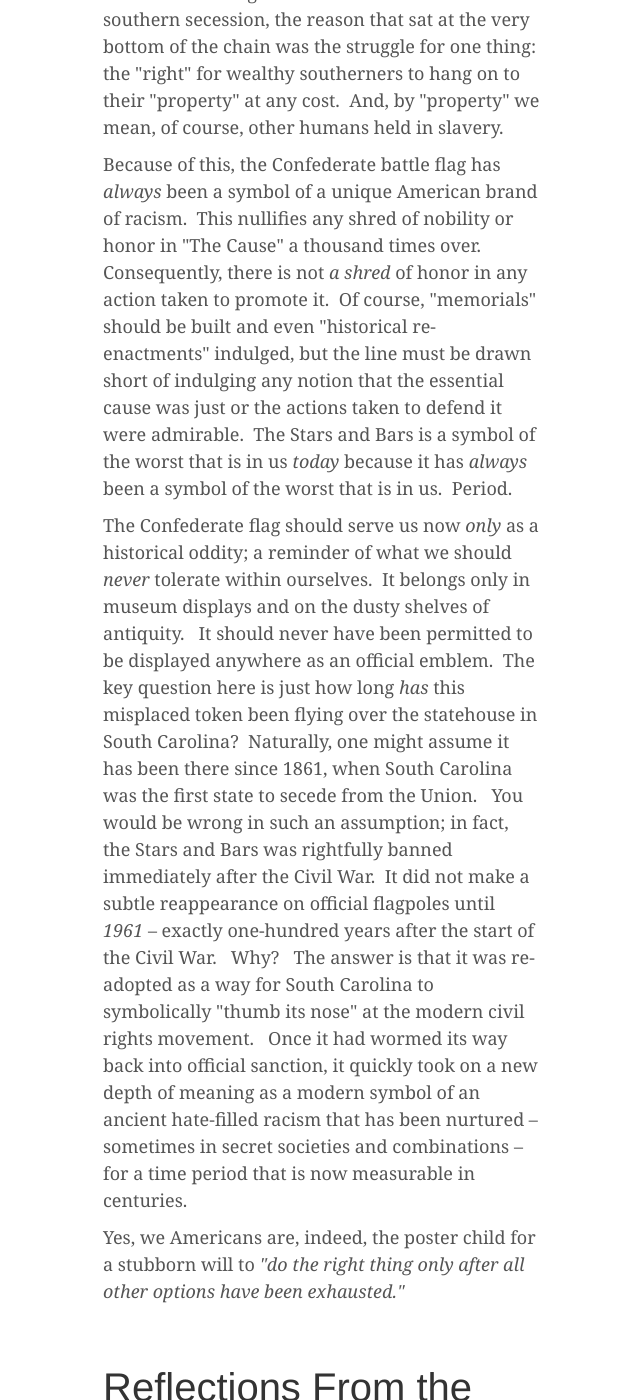
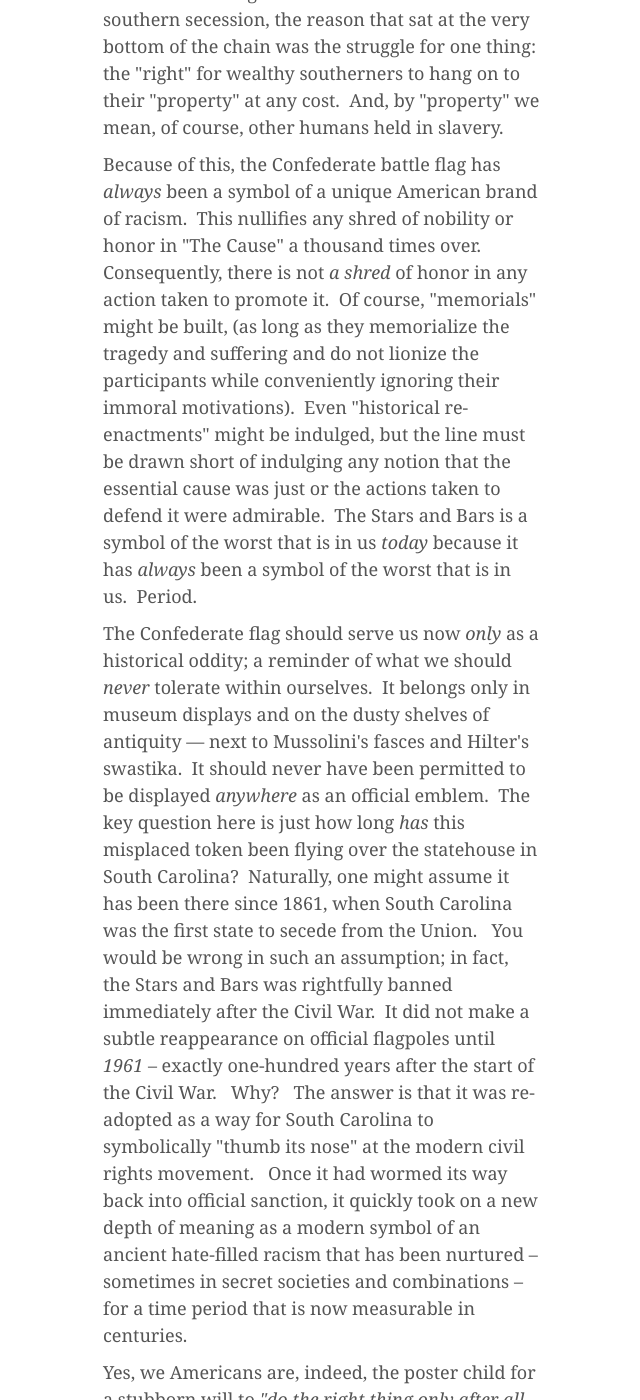
Before and after one commit to coryburt/coryburt.github.io, a Jekyll site: the page proj/bootstrap-blog/page3.html, which Jekyll copies as it is, in a window 1280 px wide and 1400 px high, scrolled down 2953 px. Shown: the whole window, without its empty margins (202-842 px from the left). Built offline with Jekyll 4.4.1, drawn with Linux system fonts in a browser that asks for light colours; nearby versions of some CDN libraries.

Commit message:
Mod to old blog post

```diff
--- a/proj/bootstrap-blog/page3.html
+++ b/proj/bootstrap-blog/page3.html
@@ -67,9 +67,9 @@ I can think of several such seminal events, including: The Boston Massacre, the
 
 <p>In any war, one side or the other <em>might</em> have a noble cause at heart, but no war was <em>ever</em> started and fought between two equally noble and honorable and righteous causes.&nbsp; Why?&nbsp; Because noble, honorable, and righteous peoples do not settle their differences with bloodshed.&nbsp; Whatever other excuses might be concocted for the cause of southern secession, the reason that sat at the very bottom of the chain was the struggle for one thing: the &quot;right&quot; for wealthy southerners to hang on to their &quot;property&quot; at any cost.&nbsp; And, by &quot;property&quot; we mean, of course, other humans held in slavery.</p>
 
-<p>Because of this, the Confederate battle flag has <em>always</em> been a symbol of a unique American brand of racism.&nbsp; This nullifies any shred of nobility or honor in &quot;The Cause&quot; a thousand times over.&nbsp; Consequently, there is not <em>a shred</em> of honor in any action taken to promote it.&nbsp; Of course, &quot;memorials&quot; should be built and even &quot;historical re-enactments&quot; indulged, but the line must be drawn short of indulging any notion that the essential cause was just or the actions taken to defend it were admirable.&nbsp; The Stars and Bars is a symbol of the worst that is in us <em>today</em> because it has <em>always</em> been a symbol of the worst that is in us. &nbsp;Period.</p>
+<p>Because of this, the Confederate battle flag has <em>always</em> been a symbol of a unique American brand of racism.&nbsp; This nullifies any shred of nobility or honor in &quot;The Cause&quot; a thousand times over.&nbsp; Consequently, there is not <em>a shred</em> of honor in any action taken to promote it.&nbsp; Of course, &quot;memorials&quot; might be built, (as long as they memorialize the tragedy and suffering and do not lionize the participants while conveniently ignoring their immoral motivations).&nbsp; Even &quot;historical re-enactments&quot; might be indulged, but the line must be drawn short of indulging any notion that the essential cause was just or the actions taken to defend it were admirable.&nbsp; The Stars and Bars is a symbol of the worst that is in us <em>today</em> because it has <em>always</em> been a symbol of the worst that is in us. &nbsp;Period.</p>
 
-<p>The Confederate flag should serve us now <em>only</em> as a historical oddity; a reminder of what we should <em>never</em> tolerate within ourselves.&nbsp; It belongs only in museum displays and on the dusty shelves of antiquity. &nbsp; It should never have been permitted to be displayed anywhere as an official emblem.&nbsp; The key question here is just how long <em>has</em> this misplaced token been flying over the statehouse in South Carolina?&nbsp; Naturally, one might assume it has been there since 1861, when South Carolina was the first state to secede from the Union. &nbsp; You would be wrong in such an assumption; in fact, the Stars and Bars was rightfully banned immediately after the Civil War. &nbsp;It did not make a subtle reappearance on official flagpoles until <em>1961</em> &ndash; exactly one-hundred years after the start of the Civil War. &nbsp; Why? &nbsp; The answer is that it was re-adopted as a way for South Carolina to symbolically &quot;thumb its nose&quot; at the modern civil rights movement. &nbsp; Once it had wormed its way back into official sanction, it quickly took on a new depth of meaning as a modern symbol of an ancient hate-filled racism that has been nurtured &ndash; sometimes in secret societies and combinations &ndash; for a time period that is now measurable in centuries.</p>
+<p>The Confederate flag should serve us now <em>only</em> as a historical oddity; a reminder of what we should <em>never</em> tolerate within ourselves.&nbsp; It belongs only in museum displays and on the dusty shelves of antiquity &mdash; next to Mussolini's fasces and Hilter's swastika.&nbsp; It should never have been permitted to be displayed <em>anywhere</em> as an official emblem.&nbsp; The key question here is just how long <em>has</em> this misplaced token been flying over the statehouse in South Carolina?&nbsp; Naturally, one might assume it has been there since 1861, when South Carolina was the first state to secede from the Union. &nbsp; You would be wrong in such an assumption; in fact, the Stars and Bars was rightfully banned immediately after the Civil War. &nbsp;It did not make a subtle reappearance on official flagpoles until <em>1961</em> &ndash; exactly one-hundred years after the start of the Civil War. &nbsp; Why? &nbsp; The answer is that it was re-adopted as a way for South Carolina to symbolically &quot;thumb its nose&quot; at the modern civil rights movement. &nbsp; Once it had wormed its way back into official sanction, it quickly took on a new depth of meaning as a modern symbol of an ancient hate-filled racism that has been nurtured &ndash; sometimes in secret societies and combinations &ndash; for a time period that is now measurable in centuries.</p>
 
 <p>Yes, we Americans are, indeed, the poster child for a stubborn will to <em>&quot;do the right thing only after all other options have been exhausted.&quot;</em></p>
 </div>
```
